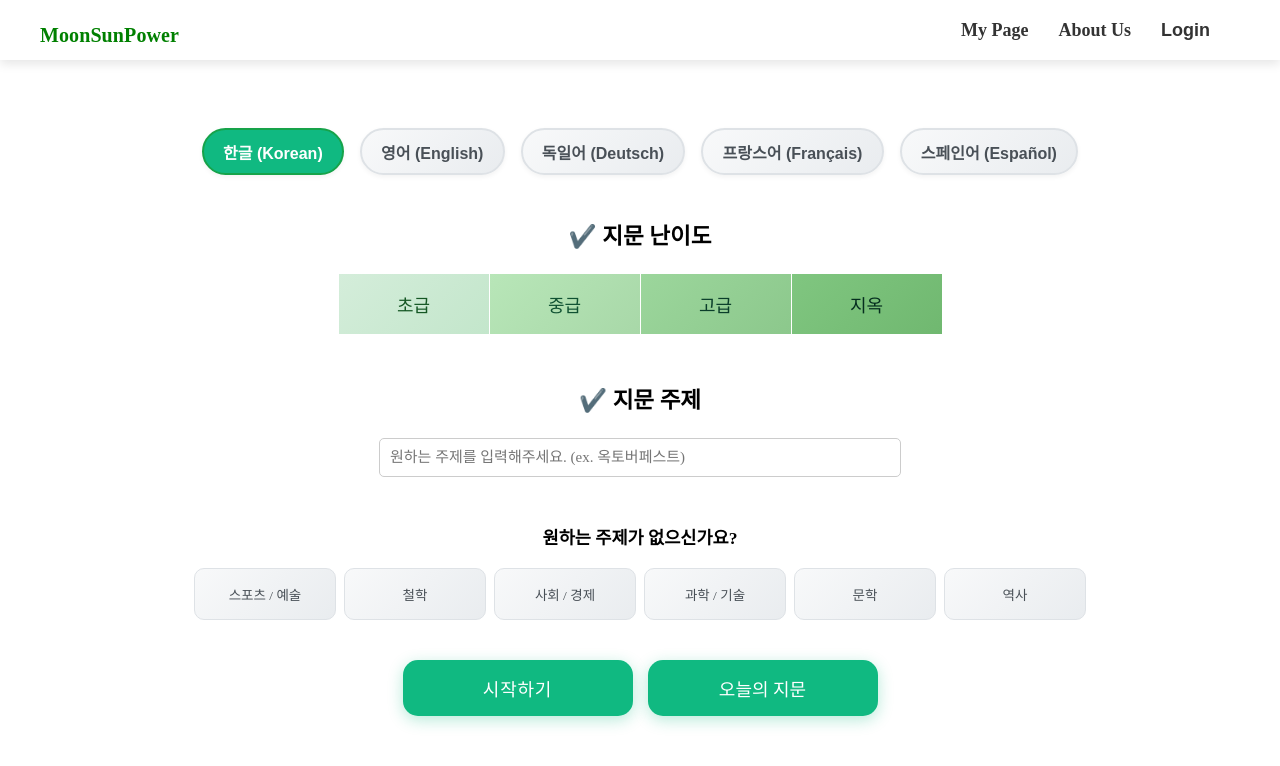
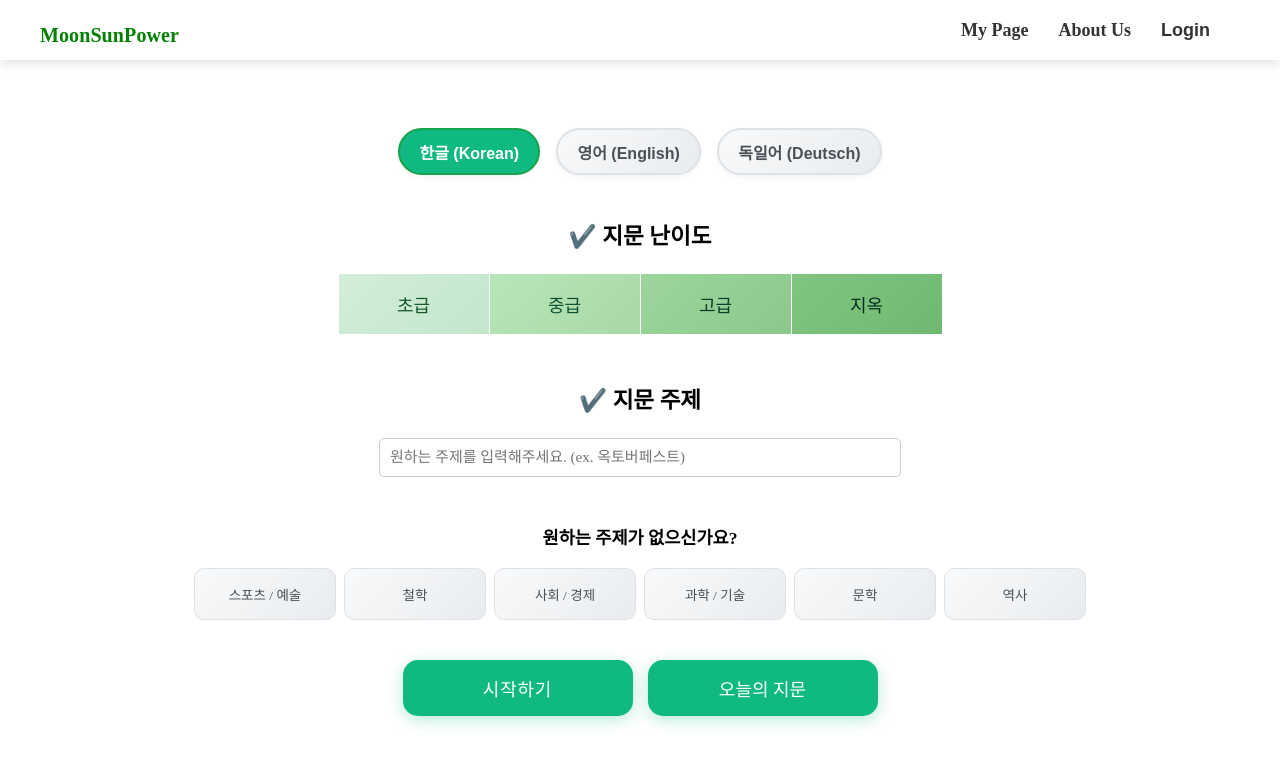
Before and after one commit to MSP-MoonSunPower/msp-frontend, a React (Create React App) app: page /Select in a window 1280 px wide. Shown: the top 766 px of the page. Built offline with nearby package versions, Linux system fonts and the light colour scheme; a web font is replaced by a local one.

Commit message:
chore: 스페인어, 프랑스어 삭제

```diff
--- a/src/routes/Select.js
+++ b/src/routes/Select.js
@@ -150,13 +150,6 @@ function Select() {
             {lang.label}
           </button>
         ))}
-
-        <button langBtn="프랑스어는 6월부터 이용하실 수 있습니다!">
-          프랑스어 (Français)
-        </button>
-        <button langBtn="스페인어는 6월부터 이용하실 수 있습니다!">
-          스페인어 (Español)
-        </button>
       </div>
 
       <h2>✔️ 지문 난이도 </h2>
```
Also changed, not shown: src/setupProxy.js (line endings or trailing spaces).
